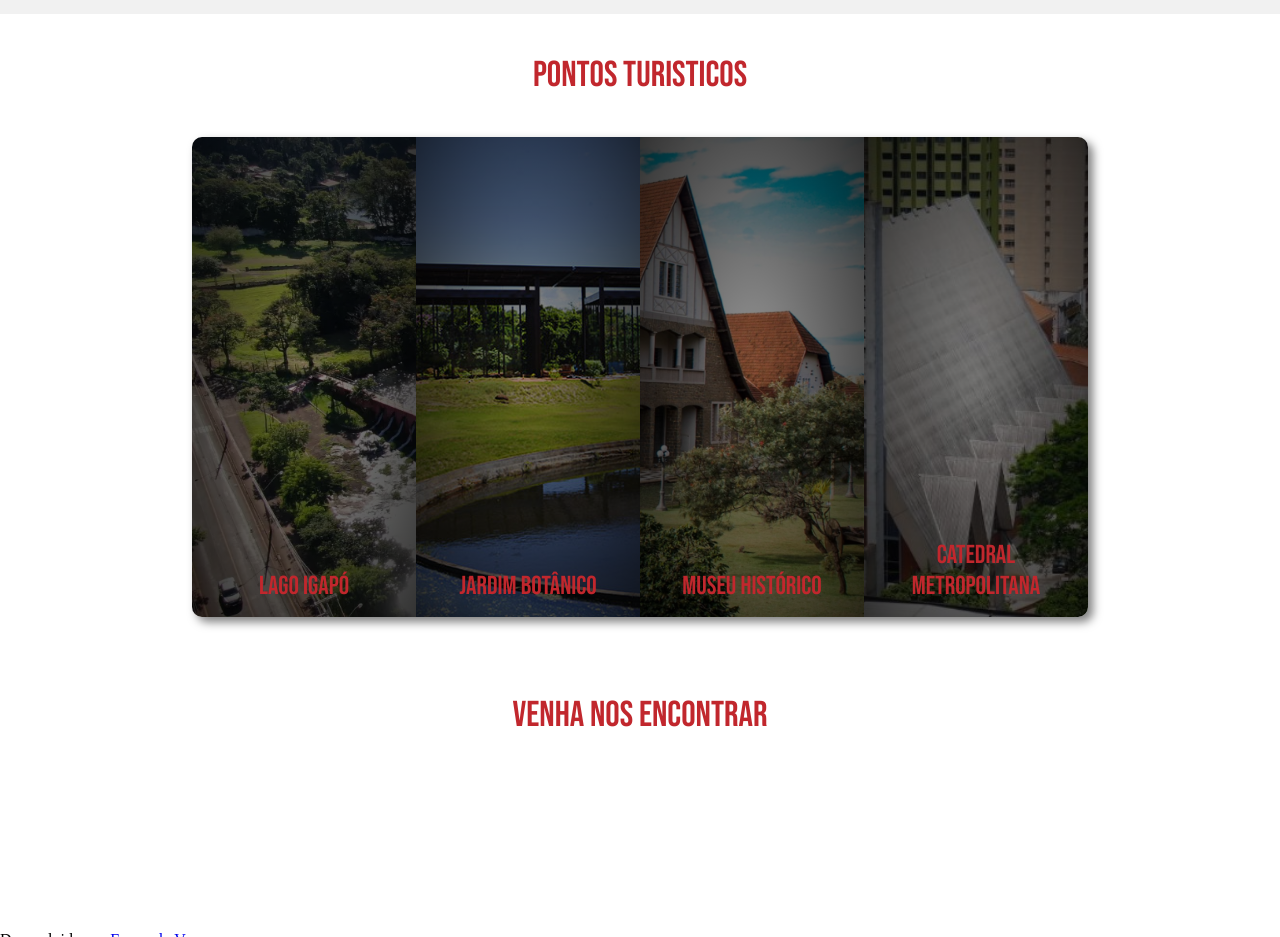
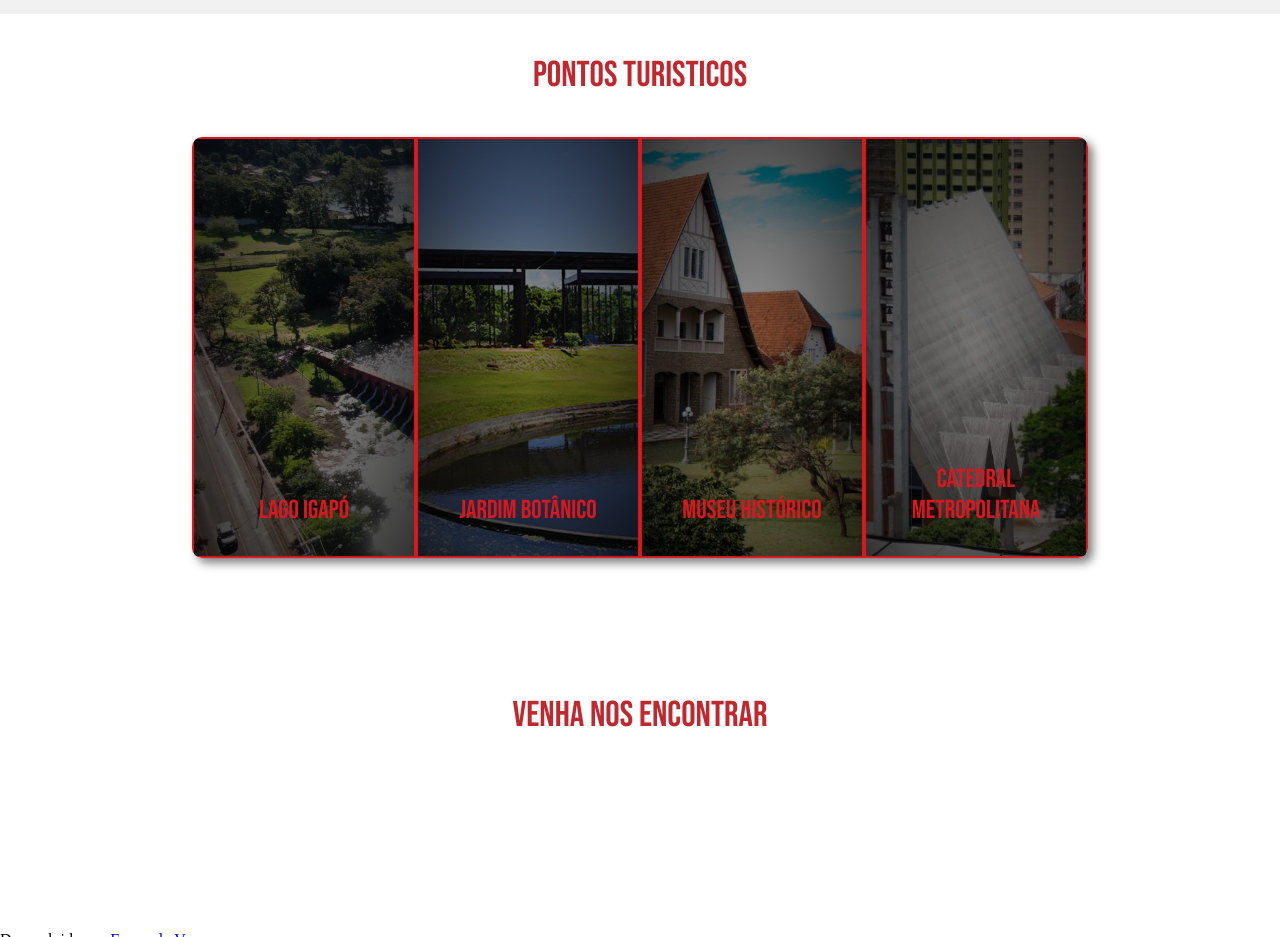
Before and after one commit to FerVini/Landing-page-Londrina, a plain HTML site: page index.html in a window 1280 px wide. Shown: the part 1300-2237 px from the top of the page. Drawn offline with Linux system fonts and the light colour scheme; grey boxes are pictures that could not be loaded.

Commit message:
update css

```diff
--- a/styles/style.css
+++ b/styles/style.css
@@ -8,6 +8,7 @@
     --fonte-titulo: "Bebas Neue", sans-serif;
     --fonte-menu: "Montserrat", sans-serif;
     --fonte-textos: 'Roboto', sans-serif;
+    --vermelho-claro: #d8181f;
     --vermelho: #c1272d;
     --branco: #fff;
 }
@@ -127,7 +128,6 @@ section {
 
         .pontos-container {
             max-width: 70%;
-            height: 80%;
             border-radius: 10px;
             box-shadow: 5px 5px 10px rgba(0, 0, 0, 0.5);
             margin: 20px auto;
@@ -142,9 +142,10 @@ section {
             flex-direction: column-reverse;
             position: relative;
             cursor: pointer;
-            color: white;
+            color: var(--branco);
             font-size: 1.5em;
             font-weight: bold;
+            border: 2px solid var(--vermelho-claro);
 
             p {
                 opacity: 0;
@@ -157,9 +158,10 @@ section {
             }
 
             .titulo {
-                margin: 15px 30px;
+                margin: 30px;
                 text-align: center;
                 font-size: 26px;
+                color: var(--vermelho-claro);
             }
         }
 
@@ -180,7 +182,7 @@ section {
         }
         #container-catedral-metropolitana {
             background-image: radial-gradient(rgba(0, 0, 0, 0.4),rgba(0, 0, 0, 0.8 )), url('../images/bg-catedral-metropolitana.jpg');
-            background-position: right center;
+            background-position: right bottom;
             background-size: cover;
         }
 
```
